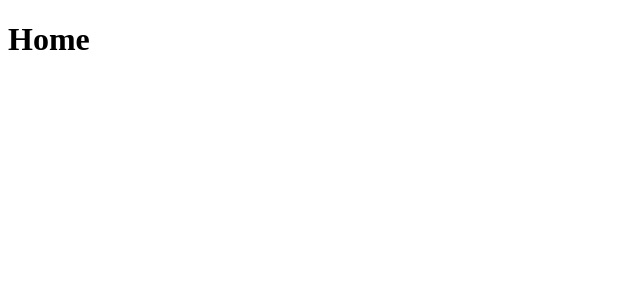
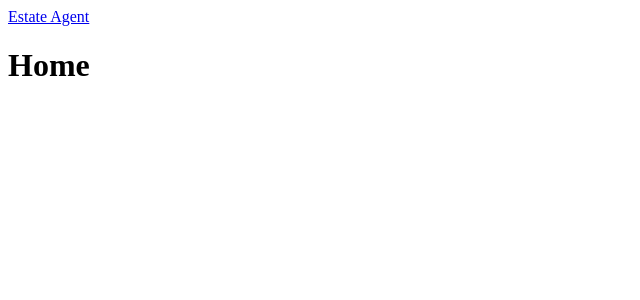
Before and after one commit to ShaviniFernando/estate-agent-react-spa, a React (Vite) app: page / in a window 1280 px wide. Shown: the top 300 px of the page, without its empty margins (0-640 px from the left). Built offline with nearby package versions, Linux system fonts and the light colour scheme.

Commit message:
Implement Navbar component with link to home

```diff
--- a/src/components/Navbar.jsx
+++ b/src/components/Navbar.jsx
@@ -1,3 +1,9 @@
+import { Link } from 'react-router-dom';
+
 export default function Navbar() {
-  return null;
+  return (
+    <header>
+      <Link to="/">Estate Agent</Link>
+    </header>
+  );
 }
```
